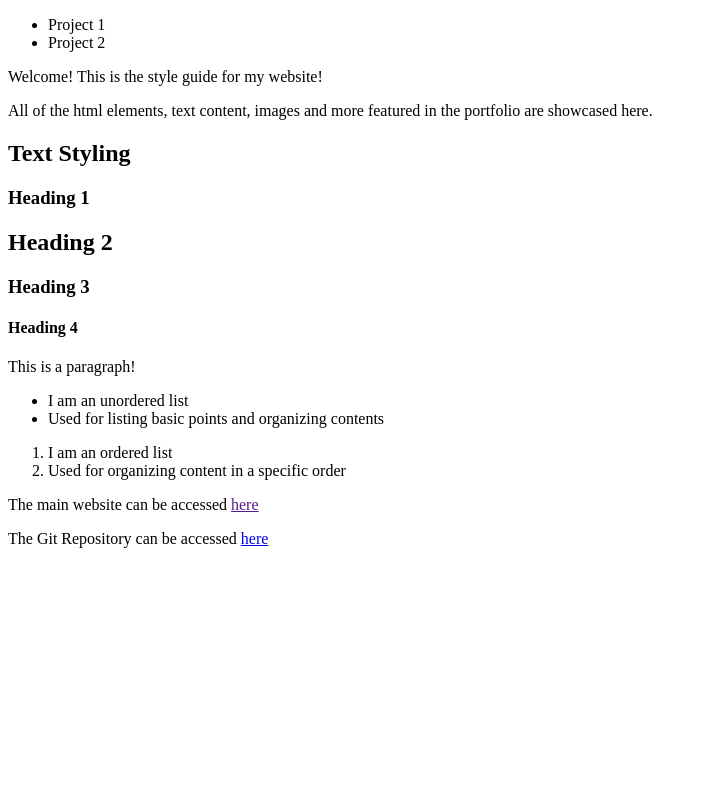
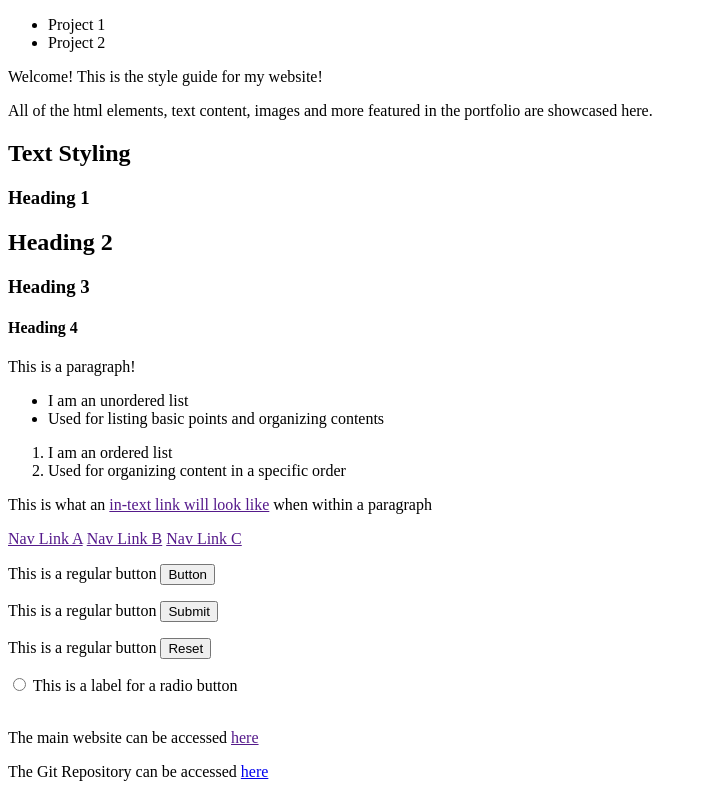
Before and after one commit to CG-May/P03_Portfolio, a plain HTML site: page styleguide.html in a window 1280 px wide. Shown: the part 664-1461 px from the top of the page, without its empty margins (0-707 px from the left). Before the commit the page ends 1228 px from the top, so only its background shows below. Drawn offline with Linux system fonts and the light colour scheme.

Commit message:
Added interactive elements section

```diff
--- a/styleguide.html
+++ b/styleguide.html
@@ -69,6 +69,36 @@
 					</ol>
 				</section>
 			</section>
+			<section id="interactiveelements">
+				<section id="intextlinks">
+					<p>This is what an <a href="">in-text link will look like</a> when within a paragraph</a>
+				</section>
+				<section id="navlinks">
+					<nav class="nav">
+						<a class="navbutton" href="">Nav Link A</a>
+						<a class="navbutton" href="">Nav Link B</a>
+						<a class="navbutton" href="">Nav Link C</a>
+					</nav>
+				</section>
+				<section id="buttons">
+					<p>This is a regular button
+						<button class="button" type="button">Button</button>
+					</p>
+					<p>This is a regular button
+						<button class="button" type="submit">Submit</button>
+					</p>
+					<p>This is a regular button
+						<button class="button" type="reset">Reset</button>
+					</p>
+				</section>
+				<section id="radiobuttons">
+					<input type="radio" class="radio">
+					<label>This is a label for a radio button</label>
+				</section>
+				<section id="images">
+					<img src="">
+				</section>
+			</section>
 		</div>
 		<footer>
 			<p>The main website can be accessed <a href="">here</a></p>
```
